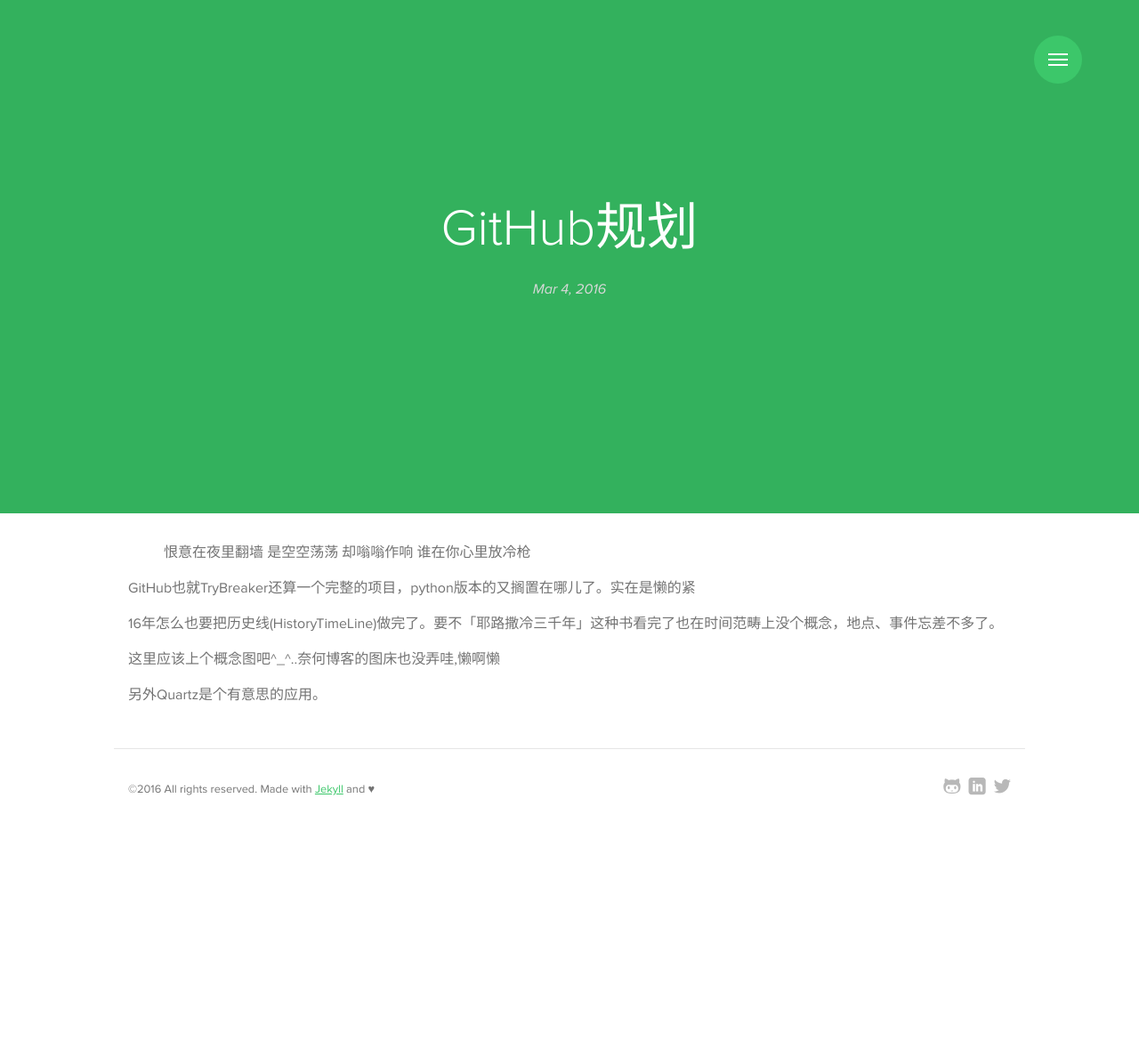
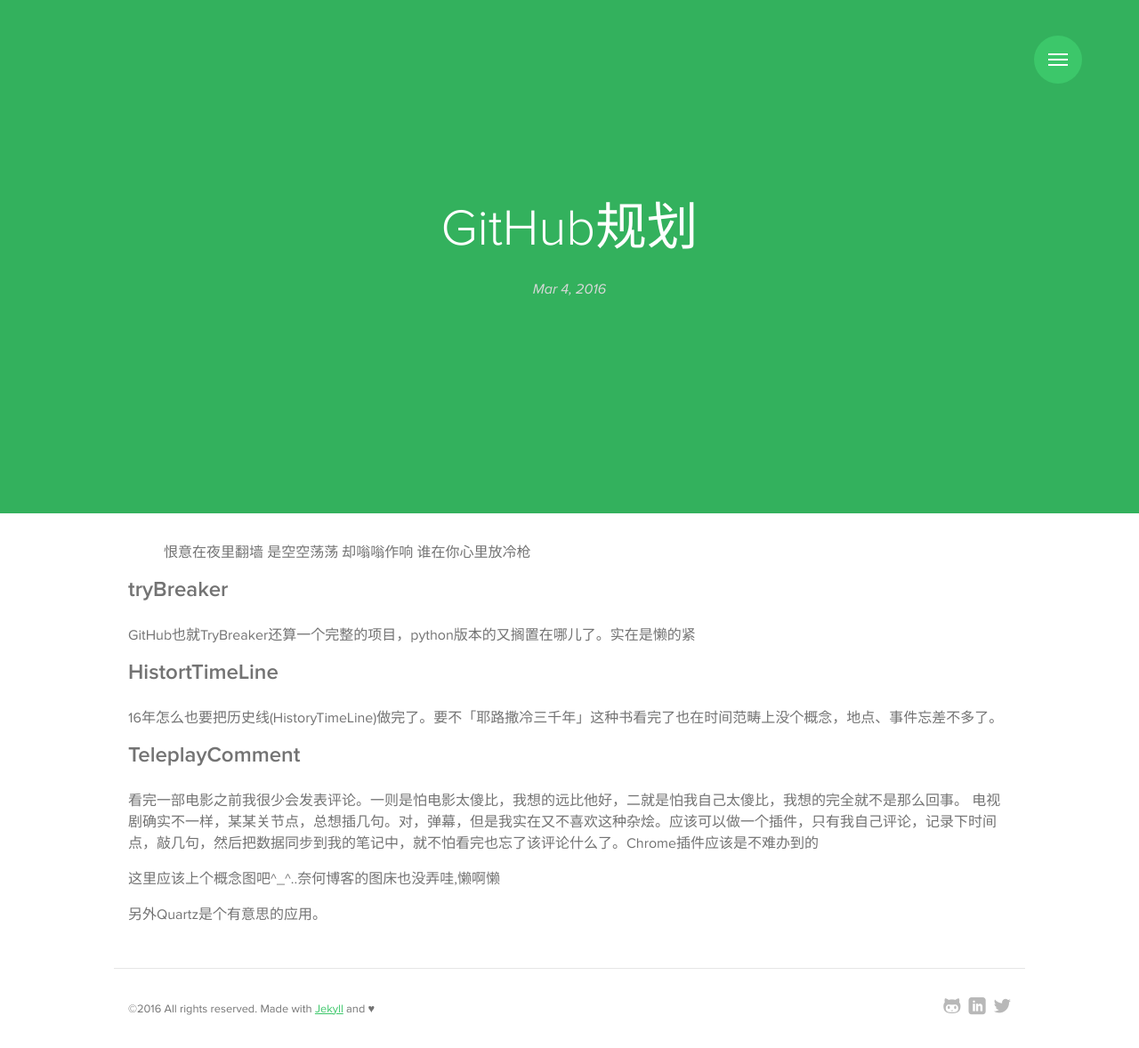
Before and after one commit to Gechmind/gechmind.github.io, a Jekyll site: the page built from _posts/2016-03-02-schema.markdown, in a window 1280 px wide. Shown: the whole page at 89% size. Built offline with Jekyll 4.4.1, drawn with Linux system fonts in a browser that asks for light colours; some web fonts are replaced.

Commit message:
new task

```diff
--- a/_posts/2016-03-02-schema.markdown
+++ b/_posts/2016-03-02-schema.markdown
@@ -10,9 +10,15 @@
 是空空荡荡 却嗡嗡作响
 谁在你心里放冷枪
 
+## tryBreaker
 GitHub也就TryBreaker还算一个完整的项目，python版本的又搁置在哪儿了。实在是懒的紧
 
+## HistortTimeLine
 16年怎么也要把历史线(HistoryTimeLine)做完了。要不「耶路撒冷三千年」这种书看完了也在时间范畴上没个概念，地点、事件忘差不多了。
+
+## TeleplayComment
+看完一部电影之前我很少会发表评论。一则是怕电影太傻比，我想的远比他好，二就是怕我自己太傻比，我想的完全就不是那么回事。
+电视剧确实不一样，某某关节点，总想插几句。对，弹幕，但是我实在又不喜欢这种杂烩。应该可以做一个插件，只有我自己评论，记录下时间点，敲几句，然后把数据同步到我的笔记中，就不怕看完也忘了该评论什么了。Chrome插件应该是不难办到的
 
 这里应该上个概念图吧^_^..奈何博客的图床也没弄哇,懒啊懒
 
```
